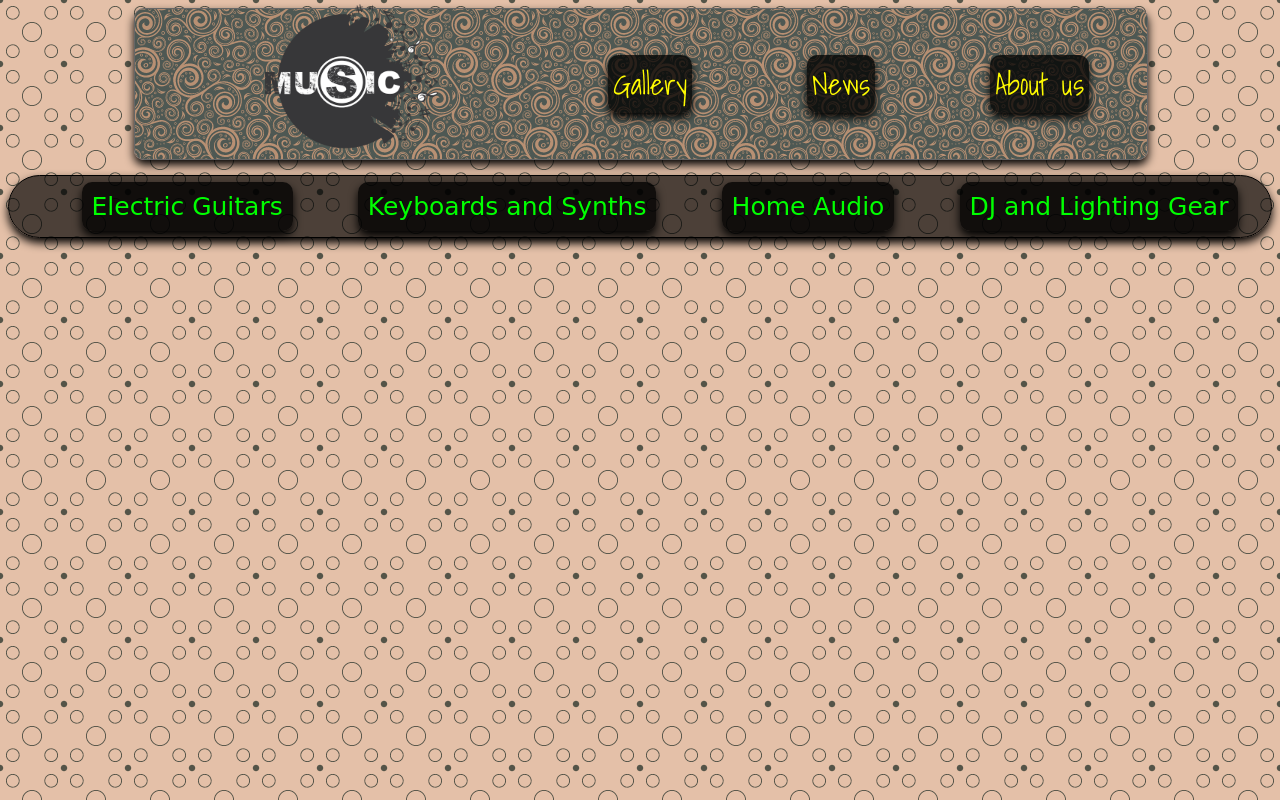
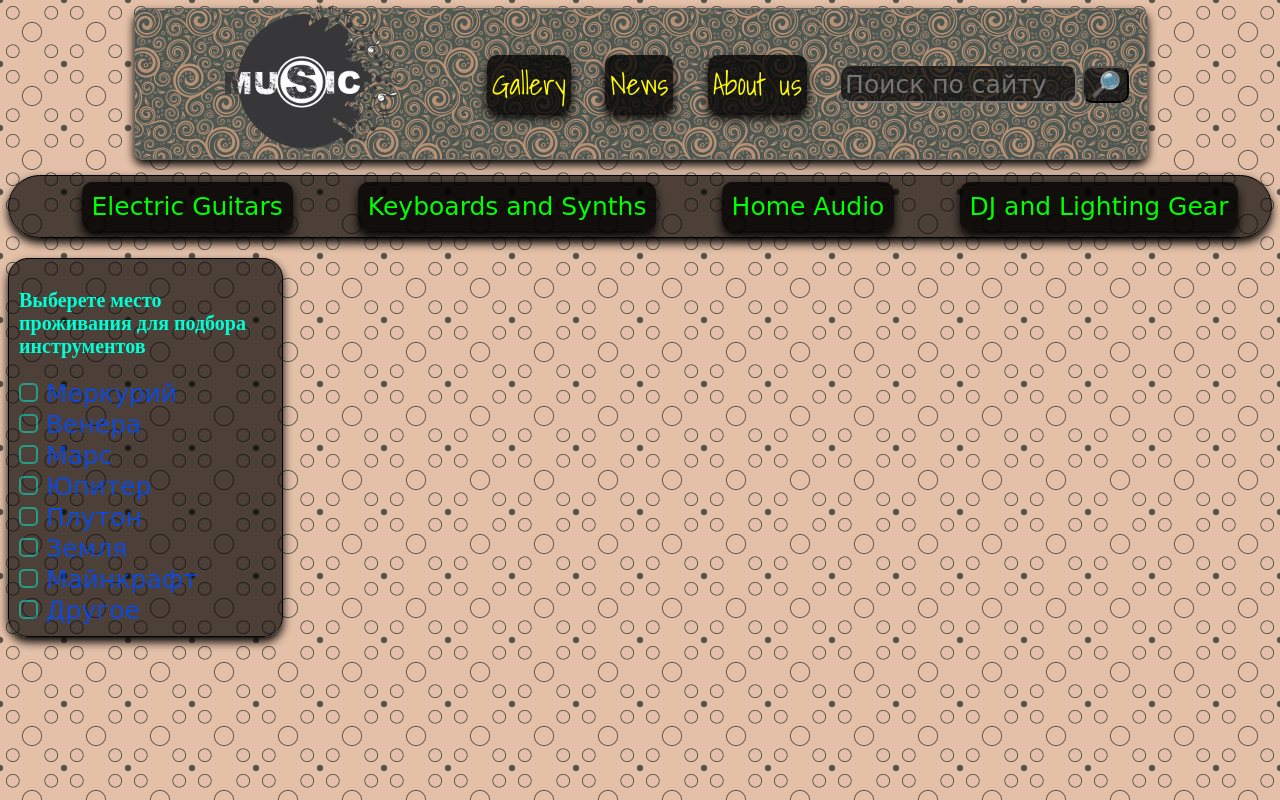
Before and after one commit to Alexandr0909/HomeWork, a plain HTML site: page Class16/Exercise_4/music_shop.html in a window 1280 px wide. Drawn offline with Linux system fonts and the light colour scheme; a web font is replaced by a local one.

Commit message:
add_C16_Ex4_Mshop

```diff
--- a/Class16/Exercise_4/music_shop.html
+++ b/Class16/Exercise_4/music_shop.html
@@ -5,14 +5,20 @@
     <meta charset="UTF-8">
     <meta http-equiv="X-UA-Compatible" content="IE=edge">
     <meta name="viewport" content="width=device-width, initial-scale=1.0">
+
+    <meta name="viewport" content="width=1170">
+    <!-- viewport -->
     <link rel="preconnect" href="https://fonts.gstatic.com">
     <link href="https://fonts.googleapis.com/css2?family=Shadows+Into+Light&display=swap" rel="stylesheet">
     <link rel="preconnect" href="https://fonts.gstatic.com">
     <link href="https://fonts.googleapis.com/css2?family=Fredericka+the+Great&display=swap" rel="stylesheet">
+    <link rel="preconnect" href="https://fonts.gstatic.com">
+    <link href="https://fonts.googleapis.com/css2?family=Metal+Mania&display=swap" rel="stylesheet">
     <title>Document</title>
     <style>
         body {
             background: url(img/pattern7.png);
+            min-width: 1170px;
         }
 
         .head_box {
@@ -57,6 +63,7 @@
         .my_button:hover {
             color: #ff0000;
             box-shadow: 0px 5px 10px #ff0000;
+            transition: 0.5s;
 
         }
 
@@ -108,14 +115,17 @@
         .menu_link:hover {
             color: #00ffd5;
             box-shadow: 0px 5px 10px #00ffd5;
+            transition: 0.5s;
         }
 
         .sub_menu_link {
             color: #fff;
+            font-family: 'Metal Mania', cursive;
         }
 
         .sub_menu_link:hover {
-            text-shadow: 0px 5px 10px #00ffd5;
+            transition: 0.5s;
+            text-shadow: 0px 5px 10px #0800ff;
 
         }
 
@@ -136,6 +146,86 @@
             display: block;
 
         }
+
+        .my_search {
+            font-family: 'Metal Mania', cursive;
+            border-radius: 10px;
+            font-size: 25px;
+            background-color: rgba(0, 0, 0, 0.666);
+            color: #00ff00;
+        }
+
+        .my_search:hover {
+            box-shadow: 0px 5px 10px #0015ff;
+            transition: 0.5s;
+        }
+
+        .my_search:focus {
+            box-shadow: 0px 5px 10px #00ff00;
+            transition: 0.5s;
+        }
+
+        /* ____________article2_________ */
+
+        .check_container {
+            background-color: rgba(0, 0, 0, 0.666);
+            border: 1px solid #000;
+            border-radius: 20px;
+            box-shadow: 0px 5px 10px #000;
+            width: 20%;
+            padding: 10px;
+            display: block;
+        }
+
+        .my_label {
+            font-family: 'Metal Mania', cursive;
+            display: block;
+            font-size: 25px;
+            color: #004cffce;
+        }
+
+        .my_checkbox {
+            display: none;
+        }
+
+        .fake {
+            position: relative;
+            display: inline-block;
+            width: 15px;
+            height: 15px;
+            border: 2px solid hsla(173, 100%, 50%, 0.476);
+            border-radius: 5px;
+
+        }
+
+        .fake:hover {
+            transition: .2s;
+            box-shadow: 0px 5px 10px #0015ff;
+        }
+
+        .fake::before {
+            content: "";
+            position: absolute;
+            top: 50%;
+            left: 50%;
+            transform: translate(-50%, -50%);
+            display: block;
+            border-radius: 2px;
+            width: 12px;
+            height: 12px;
+            background-color: hsla(247, 100%, 50%, 0.777);
+            opacity: 0;
+            transition: .2s;
+        }
+
+        .my_checkbox:checked+.fake::before {
+            opacity: 1;
+        }
+
+        p {
+            font-size: 20px;
+            color: #00ffd5;
+        }
     </style>
 </head>
 
@@ -152,6 +242,14 @@
             </div>
             <div class="butt">
                 <a href="#" class="my_button">About us</a>
+            </div>
+            <div class="butt">
+                <form>
+                    <p>
+                        <input class="my_search" type="search" name="поиск" placeholder="Поиск по сайту">
+                        <input class="my_search" type="submit" value="🔎">
+                    </p>
+                </form>
             </div>
 
         </div>
@@ -278,6 +376,55 @@
                     </ul>
                 </nav>
             </div>
+        </article>
+
+        <article>
+            <div class="check_container">
+                <form action="#">
+                    <p><b>Выберете место проживания для подбора инструментов</b></p>
+                    <label class="my_label">
+                        <input class="my_checkbox" name="dzen" type="radio" value="mercuriy">
+                        <span class="fake"> </span>
+                        <span class="my_span">Меркурий</span>
+                    </label>
+                    <label class="my_label">
+                        <input class="my_checkbox" name="dzen" type="radio" value="venera">
+                        <span class="fake"> </span>
+                        <span class="my_span">Венера</span>
+                    </label>
+                    <label class="my_label">
+                        <input class="my_checkbox" name="dzen" type="radio" value="mars">
+                        <span class="fake"> </span>
+                        <span class="my_span">Марс</span>
+                    </label>
+                    <label class="my_label">
+                        <input class="my_checkbox" name="dzen" type="radio" value="jupiter">
+                        <span class="fake"> </span>
+                        <span class="my_span">Юпитер</span>
+                    </label>
+                    <label class="my_label">
+                        <input class="my_checkbox" name="dzen" type="radio" value="pluton">
+                        <span class="fake"> </span>
+                        <span class="my_span">Плутон</span>
+                    </label>
+                    <label class="my_label">
+                        <input class="my_checkbox" name="dzen" type="radio" value="land">
+                        <span class="fake"> </span>
+                        <span class="my_span">Земля</span>
+                    </label>
+                    <label class="my_label">
+                        <input class="my_checkbox" name="dzen" type="radio" value="minecraft">
+                        <span class="fake"> </span>
+                        <span class="my_span">Майнкрафт</span>
+                    </label>
+                    <label class="my_label">
+                        <input class="my_checkbox" name="dzen" type="radio" value="next">
+                        <span class="fake"> </span>
+                        <span class="my_span">Другое</span>
+                    </label>
+                </form>
+            </div>
+        </article>
 
     </main>
 </body>
```
